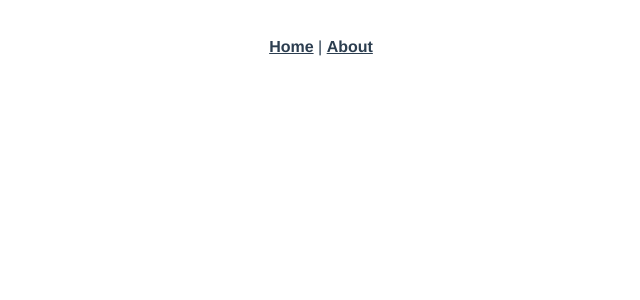
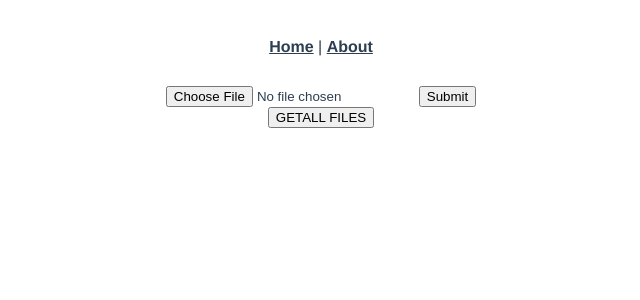
Before and after one commit to mingsterism/client-playground, a Vue app: page /FileServer in a window 1280 px wide. Shown: the top 300 px of the page, without its empty margins (319-959 px from the left). Built offline with nearby package versions, Linux system fonts and the light colour scheme.

Commit message:
feat(InitialCommit):

```diff
--- a/src/router.js
+++ b/src/router.js
@@ -1,6 +1,7 @@
 import Vue from "vue";
 import Router from "vue-router";
 import Home from "./views/Home.vue";
+import FileServer from "./views/FileServer.vue";
 
 Vue.use(Router);
 
@@ -14,6 +15,11 @@ export default new Router({
       component: Home
     },
     {
+      path: "/FileServer",
+      name: "file",
+      component: FileServer
+    },
+    {
       path: "/about",
       name: "about",
       // route level code-splitting
--- /dev/null
+++ b/src/views/FileServer.vue
@@ -0,0 +1,88 @@
+<template>
+  <div>
+    <form method="post" enctype="multipart/form-data">
+      <input type="file" name="avatar" @change="uploadImage" />
+      <input @click="postFile" type="submit" value="Submit" />
+    </form>
+    <button @click="getAllFiles">GETALL FILES</button>
+    <ul v-for="(file, index) in files" :key="(index + 1) * Math.random()">
+      <li @click="fetchFile({ filename: file.filename, id: file._id })">
+        {{ file.filename }}
+        {{ file._id }}
+      </li>
+    </ul>
+  </div>
+</template>
+
+<script>
+export default {
+  data() {
+    return {
+      files: [],
+      inputFile: {}
+    };
+  },
+  methods: {
+    uploadImage(e) {
+      this.inputFile = e.target.files[0];
+    },
+    postFile(e) {
+      e.preventDefault();
+      const formData = new FormData();
+      formData.append("uploadedFile", this.inputFile, this.inputFile.name);
+      fetch("http://localhost:3000/postFile", {
+        method: "POST",
+        body: formData
+      })
+        .then(function(response) {
+          if (response.ok) {
+            console.log("Click was recorded");
+            return;
+          }
+          throw new Error("Request failed.");
+        })
+        .catch(function(error) {
+          console.log(error);
+        });
+    },
+
+    async fetchFile({ filename, id }) {
+      const filePath = `http://localhost:3000/getFile?id=${id}`;
+      const respData = await fetch(filePath, {
+        method: "GET"
+      });
+      const blob = await respData.blob();
+      console.log(blob);
+      var url = window.URL.createObjectURL(blob);
+      var a = document.createElement("a");
+      a.href = url;
+      a.download = `${filename}`;
+      document.body.appendChild(a); // we need to append the element to the dom -> otherwise it will not work in firefox
+      a.click();
+      a.remove(); //afterwards we remove the element again
+    },
+
+    async getAllFiles() {
+      const resp = await fetch("http://localhost:3000/listFiles", {
+        method: "GET",
+        headers: {
+          "Content-Type": "application/json"
+        }
+      });
+      const data = await resp.json();
+      this.files = data;
+    },
+
+    async test() {
+      const resp = await fetch("http://localhost:4000/test", {
+        method: "GET",
+        headers: {
+          "Content-Type": "application/json"
+        }
+      });
+      const data = await resp.json();
+      console.log(data);
+    }
+  }
+};
+</script>
```
